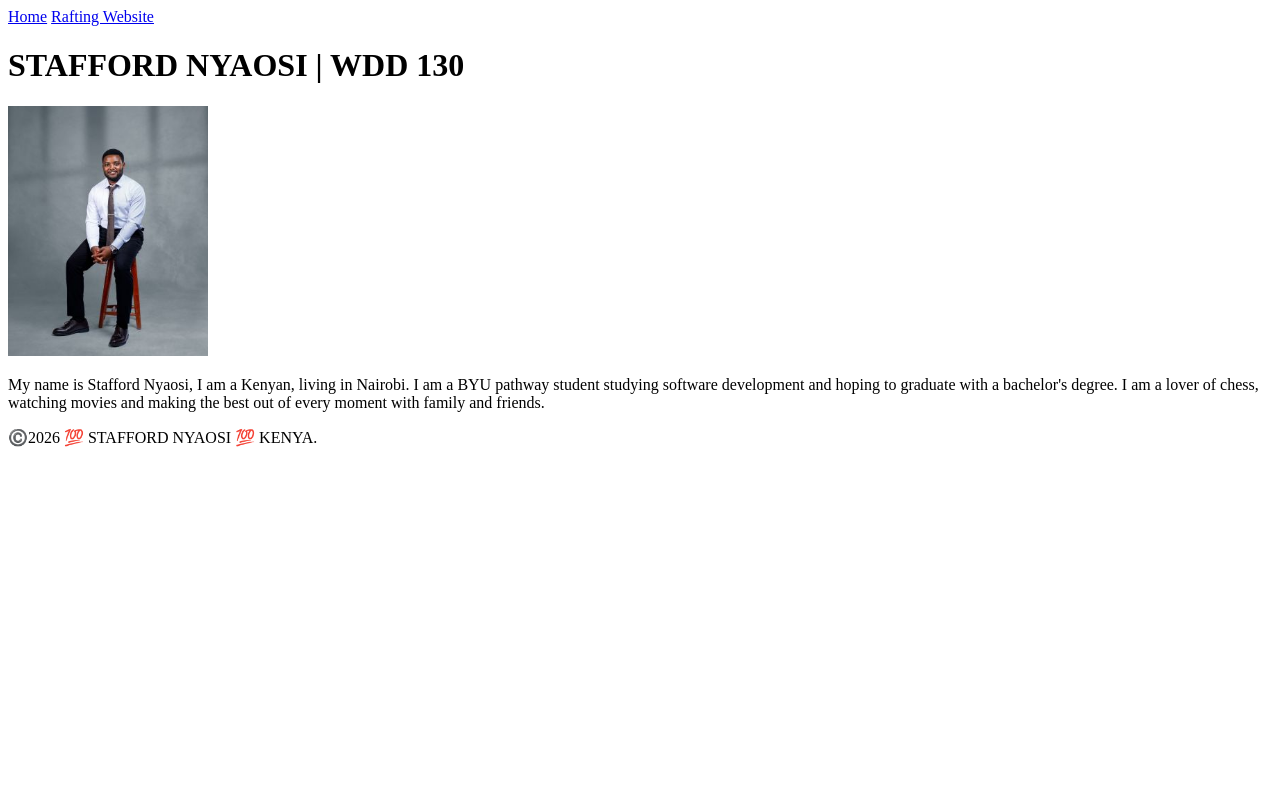
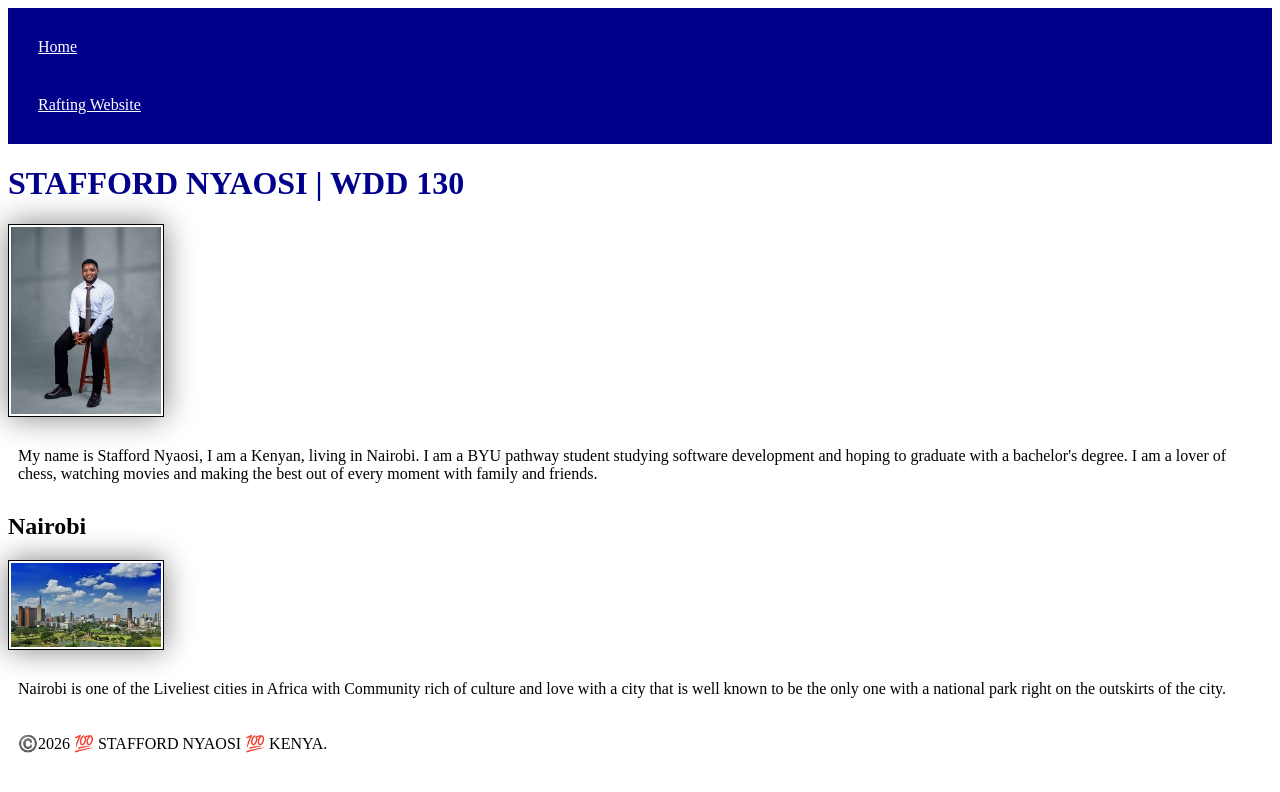
Before and after one commit to staffordnyaosi/wdd130, a plain HTML site: page index.html in a window 1280 px wide. Drawn offline with Linux system fonts and the light colour scheme.

Commit message:
CSS changes and rules applied

```diff
--- a/index.html
+++ b/index.html
@@ -5,6 +5,9 @@
     <meta charset="UTF-8">
     <meta name="viewport" content="width=device-width, initial-scale=1.0">
     <title>STAFFORD NYAOSI| WDD130 </title>
+    <meta name="Description" content=" This is Stafford's HTML which has its main profile picture and description of him working on the web fundament cost and justice a little bit about him listed below">
+    <meta name="author" content="Stafford Nyaosi">
+    <link rel="stylesheet" href="styles/styles.css">
 </head>
 
 <body>
@@ -19,6 +22,11 @@
         <img src="images/profile.jpg" alt="Stafford Nyaosi Profile Picture." width="200">
         <p> My name is Stafford Nyaosi, I am a Kenyan, living in Nairobi. I am a BYU pathway student studying software development and hoping to graduate with a bachelor's degree. I am a lover of chess, watching movies and making the best out of every moment with family and friends.</p>
     </main>
+    <aside>
+        <h2> Nairobi </h2>
+        <img src="Nairobi1.png">
+        <p> Nairobi is one of the Liveliest cities in Africa with Community rich of culture and love with a city that is well known to be the only one with a national park right on the outskirts of the city. </p>
+    </aside>
     <footer>
         <p>©️2026 💯 STAFFORD NYAOSI 💯 KENYA. </p>
     </footer>
--- a/styles/styles.css
+++ b/styles/styles.css
@@ -0,0 +1,26 @@
+nav {
+    background-color: darkblue;
+    padding: 10px;
+}
+
+nav a {
+    color: white;
+    display: block;
+    padding: 20px;
+}
+
+h1 {
+    color: darkblue;
+}
+
+img {
+    width: 150px;
+    height: auto;
+    border: 1px solid black;
+    padding: 2px;
+    box-shadow: 0 0 30px gray
+}
+
+p {
+    padding: 10px
+}
```
Also changed, not shown: Nairobi.jpeg (added), Nairobi1.jpeg (added), Nairobi1.png (added).
